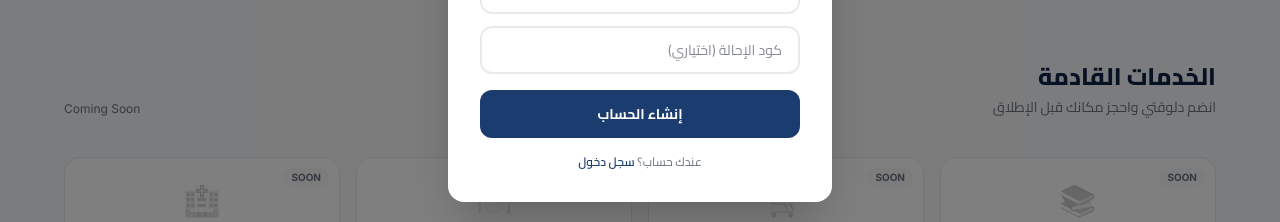
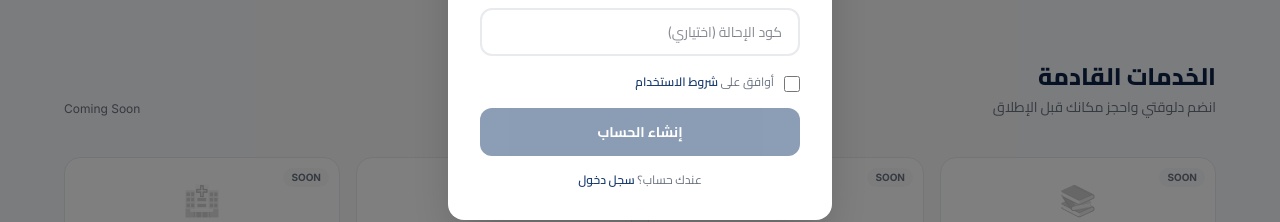
Before and after one commit to eng-ashraf7747/sawa-web, a Next.js app: page / in a window 1280 px wide. Both pictures are taken after a click on the button "🚀 ابدأ مجاناً". Shown: the part 528-750 px from the top of the page. Built offline with nearby package versions, Linux system fonts and the light colour scheme; no server answers.

Commit message:
feat: add mandatory terms checkbox with link in RegisterForm

```diff
--- a/components/auth/RegisterForm.tsx
+++ b/components/auth/RegisterForm.tsx
@@ -1,3 +1,5 @@
+// C:\sawa-web\components\auth\RegisterForm.tsx
+
 "use client";
 import { useState } from "react";
 import { useRouter } from "next/navigation";
@@ -22,6 +24,7 @@ export default function RegisterForm({ onSuccess, onSwitchToLogin }: RegisterFor
   const [password, setPassword] = useState("");
   const [confirmPassword, setConfirmPassword] = useState("");
   const [referralCode, setReferralCode] = useState("");
+  const [termsAccepted, setTermsAccepted] = useState(false);
   const [loading, setLoading] = useState(false);
   const [errors, setErrors] = useState<Record<string, string>>({});
 
@@ -38,6 +41,7 @@ export default function RegisterForm({ onSuccess, onSwitchToLogin }: RegisterFor
       password: validateRegisterField("password", password),
       confirmPassword: validateRegisterField("confirmPassword", confirmPassword, password),
       referralCode: validateRegisterField("referralCode", referralCode),
+      termsAccepted: validateRegisterField("termsAccepted", termsAccepted),
     };
     setErrors(newErrors);
     if (Object.values(newErrors).some(e => e !== "")) return;
@@ -168,7 +172,35 @@ export default function RegisterForm({ onSuccess, onSwitchToLogin }: RegisterFor
 
       {errors.general && <p className="text-red-500 text-xs text-center mb-3">{errors.general}</p>}
 
-      <button onClick={handleRegister} disabled={loading}
+      {/* شروط الاستخدام */}
+      <div className="mb-4 flex items-start gap-2.5">
+        <input
+          type="checkbox"
+          id="terms-register"
+          checked={termsAccepted}
+          onChange={(e) => {
+            setTermsAccepted(e.target.checked);
+            if (e.target.checked) {
+              setErrors(prev => ({ ...prev, termsAccepted: "" }));
+            }
+          }}
+          className="mt-1 w-4 h-4 accent-[#1a3c6e] cursor-pointer flex-shrink-0"
+        />
+        <label htmlFor="terms-register" className="text-xs text-gray-500 cursor-pointer leading-relaxed">
+          أوافق على{" "}
+          <a
+            href="/legal/terms"
+            target="_blank"
+            rel="noopener noreferrer"
+            className="text-[#1a3c6e] font-semibold hover:underline"
+          >
+            شروط الاستخدام
+          </a>
+        </label>
+      </div>
+      {errors.termsAccepted && <p className="text-red-500 text-xs mb-3 text-right -mt-2">{errors.termsAccepted}</p>}
+
+      <button onClick={handleRegister} disabled={loading || !termsAccepted}
         className="w-full py-3.5 bg-[#1a3c6e] text-white rounded-xl font-bold text-sm hover:bg-[#0d2447] transition-colors cursor-pointer disabled:opacity-50">
         {loading ? "جاري..." : "إنشاء الحساب"}
       </button>
```
